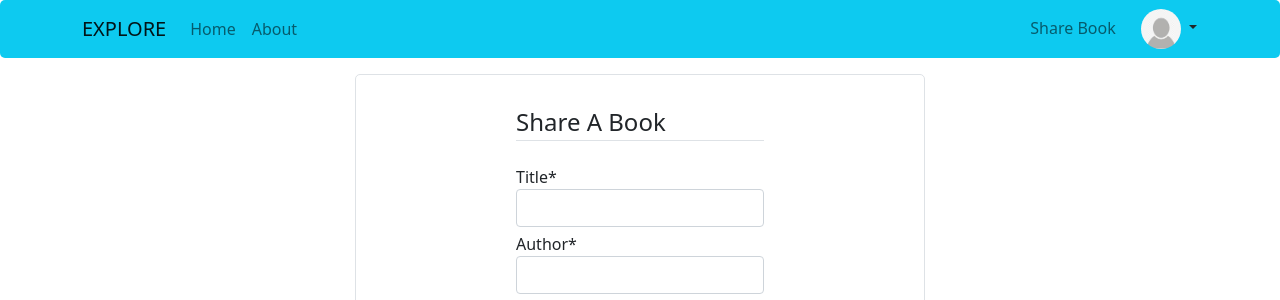
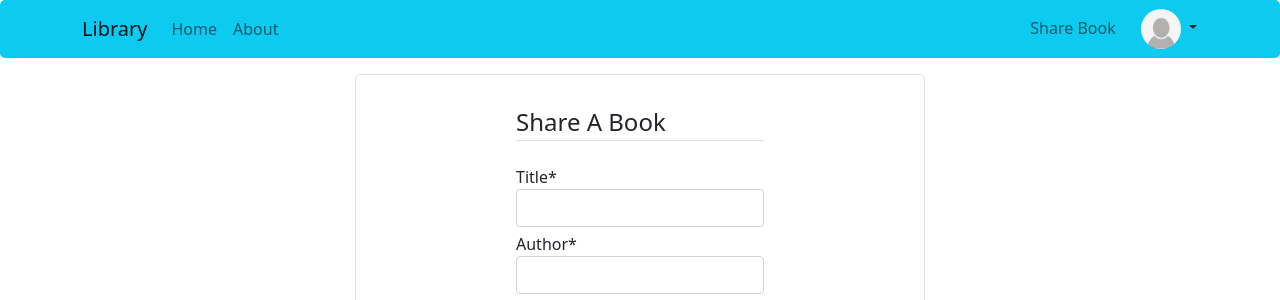
Before and after one commit to AntoanStefanov/library, a Django app: page /books/book/new/ in a window 1280 px wide. Shown: the top 300 px of the page. Run offline with Django 4.2, Linux system fonts and the light colour scheme; the visitor is signed in with stand-in values (Sample User, id 1); some libraries are stand-ins or nearby versions.

Commit message:
fixed bug, changed brand to Library

```diff
--- a/books/views.py
+++ b/books/views.py
@@ -48,9 +48,10 @@ class BookDetailsView(DetailView):
     def get_context_data(self, **kwargs):
         context = super().get_context_data(**kwargs)
         book = get_object_or_404(Book, pk=kwargs['object'].id)
-        profile = self.request.user.profile
-        context["has_user_saved_book"] = profile.favourites.filter(
-            id=book.id).exists()
+        if self.request.user.is_authenticated:
+            profile = self.request.user.profile
+            context["has_user_saved_book"] = profile.favourites.filter(
+                id=book.id).exists()
         return context
 
 
--- a/website/templates/website/base.html
+++ b/website/templates/website/base.html
@@ -25,7 +25,7 @@
   <body>
     <nav class="navbar navbar-expand-lg navbar-light bg-info">
       <div class="container">
-        <a href="{% url 'books_library' %}" class="navbar-brand">EXPLORE</a>
+        <a href="{% url 'books_library' %}" class="navbar-brand">Library</a>
 
         <button
           class="navbar-toggler"
@@ -45,7 +45,6 @@
               <a href="{% url 'website_about' %}" class="nav-link">About</a>
             </li>
           </ul>
-          <!-- ms-auto -> https://stackoverflow.com/questions/41513463/bootstrap-align-navbar-items-to-the-right -->
           <ul class="navbar-nav ms-auto">
             {% if user.is_authenticated %}
               <li class="nav-item me-3">
```
